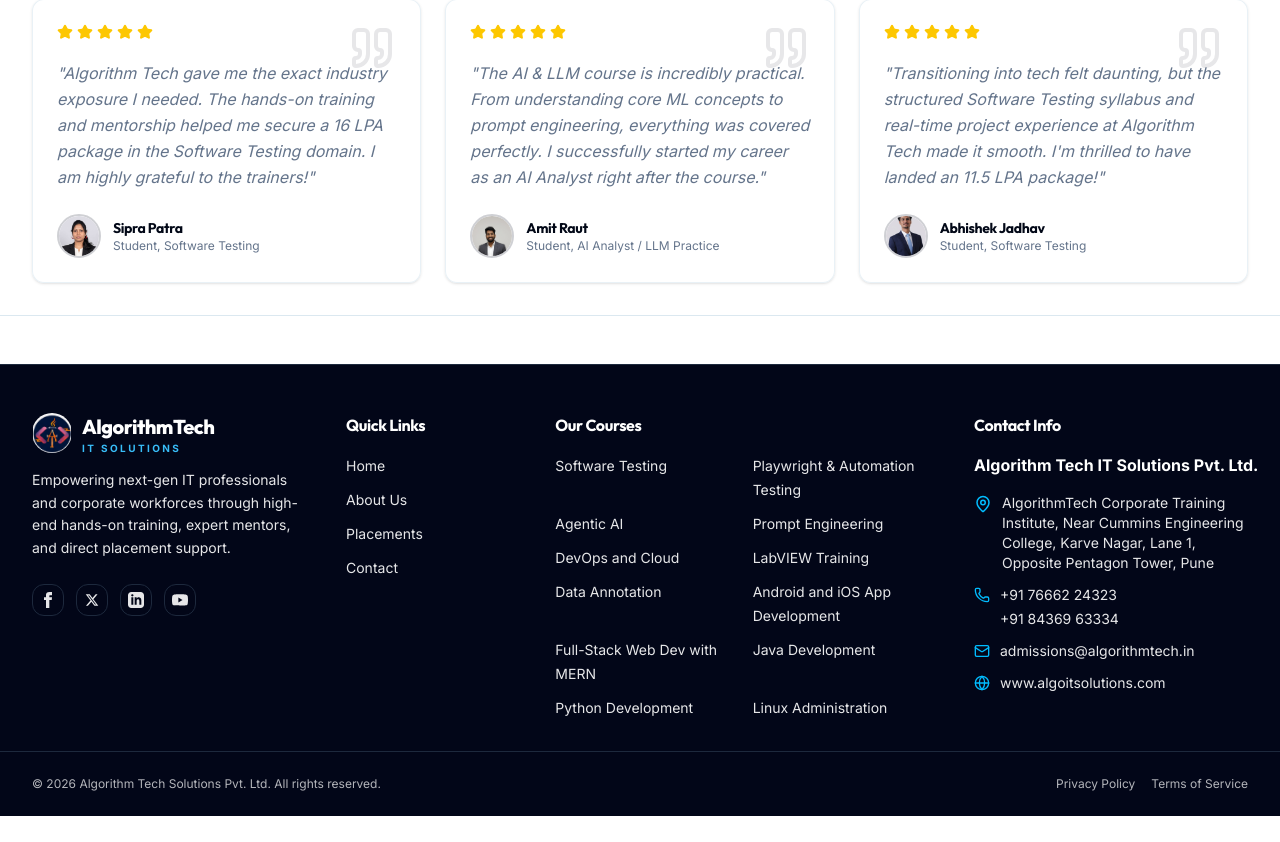
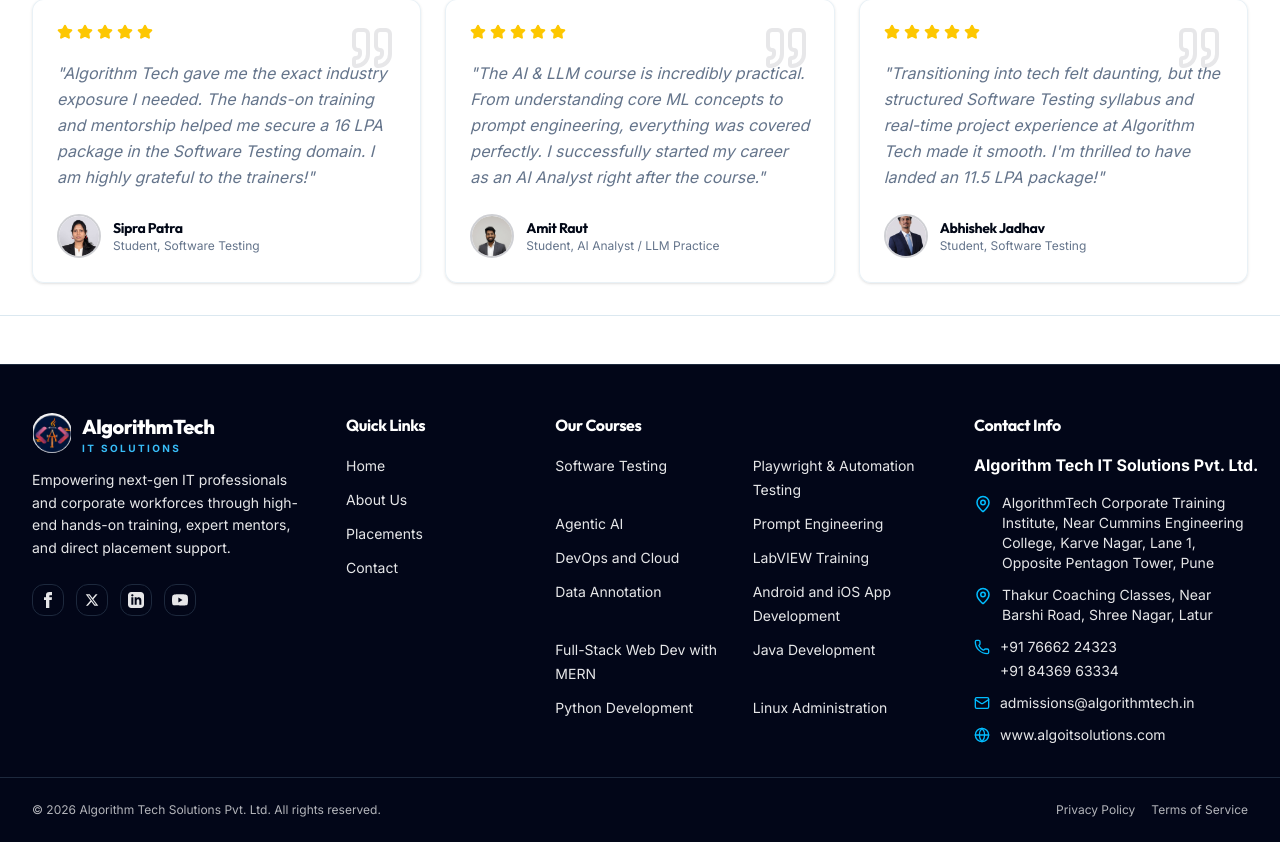
Before and after one commit to Pranav-Darokar/AlgorithmTechSolutions, a React (Vite) app: page / in a window 1280 px wide. Shown: the part 5768-6610 px from the top of the page. Before the commit the page ends 6584 px from the top, so only its background shows below. Built offline with nearby package versions, Linux system fonts and the light colour scheme.

Commit message:
Add second branch address to footer

```diff
--- a/src/components/common/Footer.jsx
+++ b/src/components/common/Footer.jsx
@@ -116,6 +116,17 @@
               </a>
             </li>
             <li className="flex items-start gap-2.5">
+              <MapPin size={18} className="text-sky-400 shrink-0 mt-0.5" />
+              <a
+                href="https://www.google.com/maps/search/Thakur+Coaching+Classes,+Near+Barshi+Road,+Shree+Nagar,+Latur"
+                target="_blank"
+                rel="noopener noreferrer"
+                className="hover:text-sky-400 transition-colors duration-150"
+              >
+                Thakur Coaching Classes, Near Barshi Road, Shree Nagar, Latur
+              </a>
+            </li>
+            <li className="flex items-start gap-2.5">
               <Phone size={16} className="text-sky-400 shrink-0 mt-0.5" />
               <div className="flex flex-col text-sm space-y-1">
                 <span>+91 76662 24323</span>
```
